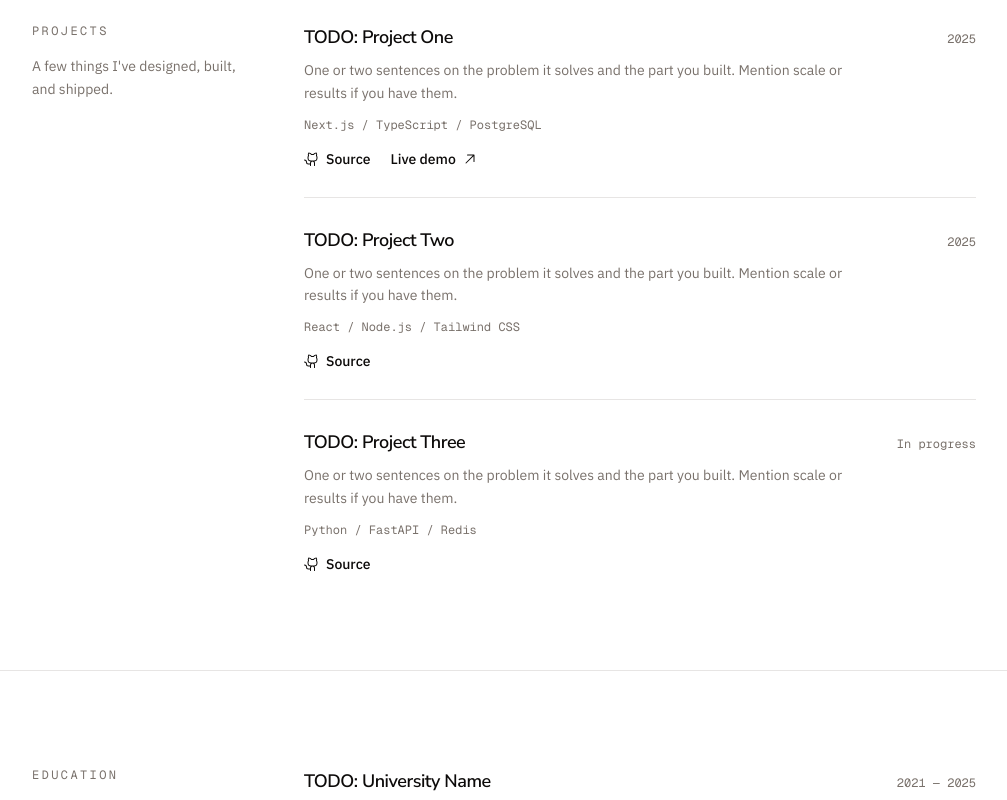
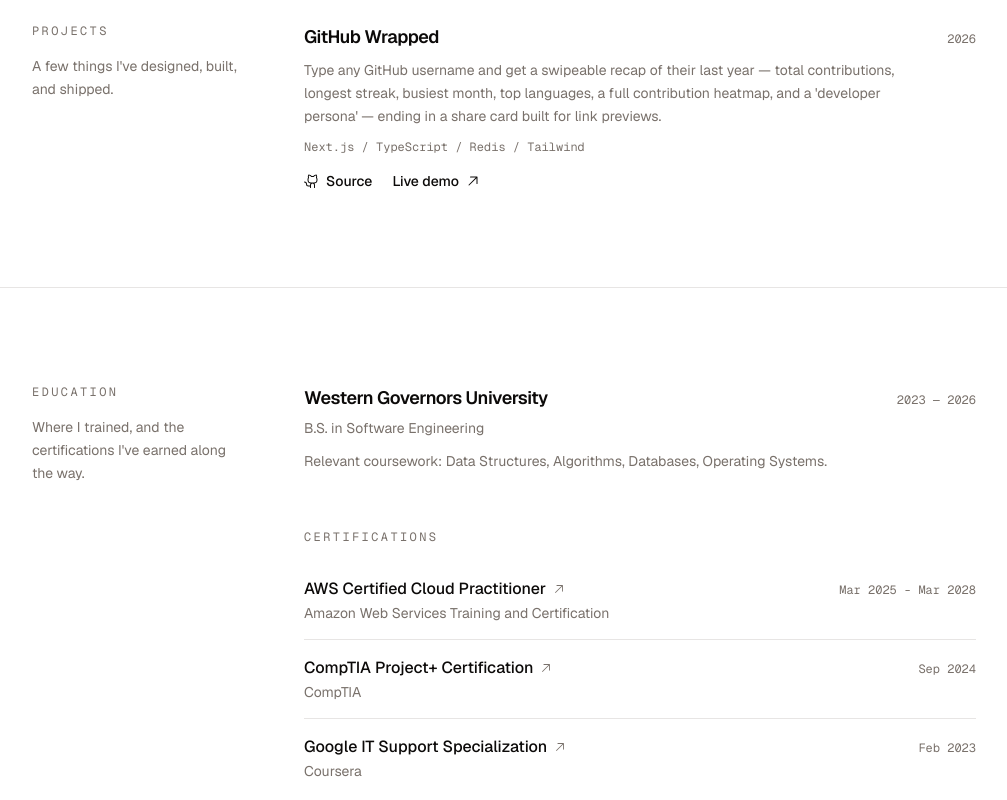
Before and after one commit to CalebNull/Portfolio, a Next.js app: page / in a window 1280 px wide. Shown: the part 1180-1980 px from the top of the page, without its empty margins (136-1143 px from the left). Built offline with nearby package versions, Linux system fonts and the light colour scheme.

Commit message:
Added content with correct information

```diff
--- a/app/layout.tsx
+++ b/app/layout.tsx
@@ -1,5 +1,5 @@
 import type { Metadata, Viewport } from "next"
-import { Geist_Mono, IBM_Plex_Sans, Nunito_Sans } from "next/font/google"
+import { Geist, Geist_Mono } from "next/font/google"
 
 import "./globals.css"
 import { ThemeProvider } from "@/components/theme-provider"
@@ -7,12 +7,12 @@ import { cn } from "@/lib/utils"
 import { site } from "@/lib/content"
 import { ReactLenis } from "lenis/react"
 
-const fontHeading = Nunito_Sans({
+const fontHeading = Geist({
   subsets: ["latin"],
   variable: "--font-heading",
 })
 
-const fontSans = IBM_Plex_Sans({
+const fontSans = Geist({
   subsets: ["latin"],
   variable: "--font-sans",
 })
@@ -80,9 +80,6 @@ export default function RootLayout({
       lang="en"
       suppressHydrationWarning
       data-scroll-behavior="smooth"
-      // Development only: ignore the OS reduced-motion preference so the
-      // reveal animations are visible on localhost. Inlined at build time,
-      // so production output never carries it.
       data-motion={process.env.NODE_ENV === "development" ? "force" : undefined}
       className={cn(
         "antialiased",
@@ -92,12 +89,16 @@ export default function RootLayout({
       )}
     >
       <body className="font-sans">
-        {/* Reveal targets start at opacity 0 for the observer to animate in.
-            Without JS there is no observer, so un-hide them outright. */}
         <noscript>
           <style>{`[data-reveal],[data-reveal-stagger]>*{opacity:1!important;transform:none!important}`}</style>
         </noscript>
-        <ReactLenis root options={{ anchors: { offset: -88 } }}>
+        <ReactLenis
+          root
+          options={{
+            anchors: { offset: -88 },
+            respectReducedMotion: process.env.NODE_ENV !== "development",
+          }}
+        >
           <ThemeProvider>{children}</ThemeProvider>
         </ReactLenis>
       </body>
--- a/components/contact.tsx
+++ b/components/contact.tsx
@@ -8,8 +8,6 @@ const linkClasses =
 const Contact = () => {
   return (
     <Section id="contact" title="Contact" description={sectionLedes.contact}>
-      {/* Details read as a compact strip above the form so the fields get the
-          full width of the content column. */}
       <dl
         data-reveal-stagger
         className="flex flex-col gap-5 border-b border-border pb-7 sm:flex-row sm:flex-wrap sm:gap-x-16"
--- a/components/education.tsx
+++ b/components/education.tsx
@@ -1,5 +1,7 @@
+import { ArrowUpRight } from "@phosphor-icons/react/dist/ssr"
+
 import { Section } from "@/components/section"
-import { education, sectionLedes } from "@/lib/content"
+import { certifications, education, sectionLedes } from "@/lib/content"
 
 const Education = () => {
   return (
@@ -42,6 +44,46 @@ const Education = () => {
           </li>
         ))}
       </ul>
+
+      {certifications.length ? (
+        <div className="mt-12 md:mt-14">
+          <h3 className="font-mono text-xs tracking-[0.2em] text-muted-foreground uppercase">
+            Certifications
+          </h3>
+
+          <ul data-reveal-stagger className="mt-4 divide-y divide-border">
+            {certifications.map((cert) => (
+              <li
+                key={`${cert.issuer}-${cert.name}`}
+                className="flex flex-wrap items-baseline justify-between gap-x-4 gap-y-1 py-4"
+              >
+                <div>
+                  {cert.url ? (
+                    <a
+                      href={cert.url}
+                      target="_blank"
+                      rel="noreferrer"
+                      className="group inline-flex items-center gap-1.5 rounded-sm font-medium focus-visible:ring-3 focus-visible:ring-ring/50 focus-visible:outline-none"
+                    >
+                      <span className="a-underline">{cert.name}</span>
+                      <span className="sr-only"> (opens in a new tab)</span>
+                      <ArrowUpRight className="size-3.5 text-muted-foreground transition-transform duration-200 ease-out group-hover:translate-x-px group-hover:-translate-y-px" />
+                    </a>
+                  ) : (
+                    <span className="font-medium">{cert.name}</span>
+                  )}
+                  <p className="mt-0.5 text-sm text-muted-foreground">
+                    {cert.issuer}
+                  </p>
+                </div>
+                <span className="font-mono text-xs text-muted-foreground">
+                  {cert.date}
+                </span>
+              </li>
+            ))}
+          </ul>
+        </div>
+      ) : null}
     </Section>
   )
 }
--- a/lib/content.ts
+++ b/lib/content.ts
@@ -8,22 +8,20 @@
 export const site = {
   name: "Caleb Null",
   role: "Software Engineer",
-  // TODO: your real one-liner. Keep it to a sentence or two.
   tagline:
-    "I build fast, accessible web applications — mostly TypeScript, React, and Next.js.",
+    "I design and build backend systems that stay fast, reliable, and easy to reason about as they grow, from API design to data modeling and infrastructure.",
   // TODO: replace with the deployed URL. Used for metadata and the sitemap.
   url: "https://calebnull.com",
   email: "calebnull88@outlook.com",
   // TODO: drop the real file at public/resume.pdf — this link 404s until you do.
-  resume: "/resume.pdf",
+  resume: "/Caleb Null.pdf",
   location: "Lenexa, KS",
   availability: null as string | null,
 } as const
 
 export const socials = [
   { label: "GitHub", href: "https://github.com/CalebNull" },
-  // TODO: replace with your real LinkedIn handle.
-  { label: "LinkedIn", href: "https://www.linkedin.com/in/calebnull" },
+  { label: "LinkedIn", href: "https://www.linkedin.com/in/caleb-null-2a0997226/" },
 ] as const
 
 export const navLinks = [
@@ -36,27 +34,25 @@ export const navLinks = [
 export const sectionLedes = {
   skills: "The tools I reach for most often.",
   projects: "A few things I've designed, built, and shipped.",
-  education: "Where I trained, and what I focused on.",
+  education: "Where I trained, and the certifications I've earned along the way.",
   contact:
     "Have a role, a project, or a question? Send a message and I'll get back to you.",
 } as const
 
-/** Section ids the nav highlights as you scroll. */
 export const sectionIds = ["home", "skills", "projects", "education", "contact"]
 
-// TODO: adjust these groups to what you actually want to lead with.
 export const skillGroups = [
   {
     title: "Languages",
-    items: ["TypeScript", "JavaScript", "Python", "SQL", "HTML", "CSS"],
+    items: ["TypeScript", "JavaScript", "Python", "SQL", "Kotlin", "CSS", "Java"],
   },
   {
     title: "Frameworks",
-    items: ["React", "Next.js", "Node.js", "Express", "Tailwind CSS"],
+    items: ["React", "Next.js", "Node.js", "Tailwind CSS"],
   },
   {
     title: "Tooling",
-    items: ["Git", "Docker", "Vercel", "Figma"],
+    items: ["Git", "Docker", "Vercel", "Bun", "VS Code"],
   },
   {
     title: "Data",
@@ -70,37 +66,18 @@ export type Project = {
   stack: readonly string[]
   repo?: string
   demo?: string
-  /** Shown as a small label on the card, e.g. "2025" or "In progress". */
   status?: string
 }
 
-// TODO: swap in two to four real projects. Quality over quantity — each one
-// should say what it does and what you actually built.
 export const projects: readonly Project[] = [
   {
-    name: "TODO: Project One",
+    name: "GitHub Wrapped",
     description:
-      "One or two sentences on the problem it solves and the part you built. Mention scale or results if you have them.",
-    stack: ["Next.js", "TypeScript", "PostgreSQL"],
-    repo: "https://github.com/CalebNull",
-    demo: "https://example.com",
-    status: "2025",
-  },
-  {
-    name: "TODO: Project Two",
-    description:
-      "One or two sentences on the problem it solves and the part you built. Mention scale or results if you have them.",
-    stack: ["React", "Node.js", "Tailwind CSS"],
-    repo: "https://github.com/CalebNull",
-    status: "2025",
-  },
-  {
-    name: "TODO: Project Three",
-    description:
-      "One or two sentences on the problem it solves and the part you built. Mention scale or results if you have them.",
-    stack: ["Python", "FastAPI", "Redis"],
-    repo: "https://github.com/CalebNull",
-    status: "In progress",
+      "Type any GitHub username and get a swipeable recap of their last year — total contributions, longest streak, busiest month, top languages, a full contribution heatmap, and a 'developer persona' — ending in a share card built for link previews.",
+    stack: ["Next.js", "TypeScript", "Redis", "Tailwind"],
+    repo: "https://github.com/CalebNull/Github-Wrapped",
+    demo: "https://github-wrapped-sigma.vercel.app/",
+    status: "2026",
   },
 ] as const
 
@@ -111,15 +88,41 @@ export type EducationEntry = {
   details?: readonly string[]
 }
 
-// TODO: your real education history.
 export const education: readonly EducationEntry[] = [
   {
-    school: "TODO: University Name",
-    credential: "B.S. in Computer Science",
-    dates: "2021 — 2025",
+    school: "Western Governors University",
+    credential: "B.S. in Software Engineering",
+    dates: "2023 — 2026",
     details: [
       "Relevant coursework: Data Structures, Algorithms, Databases, Operating Systems.",
-      "TODO: honors, GPA, or a leadership role, if you want them here.",
     ],
   },
 ] as const
+
+export type Certification = {
+  name: string
+  issuer: string
+  date: string
+  url?: string
+}
+
+export const certifications: readonly Certification[] = [
+  {
+    name: "AWS Certified Cloud Practitioner",
+    issuer: "Amazon Web Services Training and Certification",
+    date: "Mar 2025 - Mar 2028",
+    url: "https://cp.certmetrics.com/amazon/en/public/verify/credential/2d9a864a2664410fbb5210b9dd71bb75",
+  },
+  {
+    name: "CompTIA Project+ Certification",
+    issuer: "CompTIA",
+    date: "Sep 2024",
+    url: "https://www.credly.com/badges/35b692ed-cf2e-474d-83f3-3c72811a06b0/linked_in_profile",
+  },
+  {
+    name: "Google IT Support Specialization",
+    issuer: "Coursera",
+    date: "Feb 2023",
+    url: "https://www.coursera.org/account/accomplishments/specialization/certificate/QS85S3VGS8LD",
+  }
+] as const
```
Also changed, not shown: 1 other file (tests, documents, lock files or other folders).
